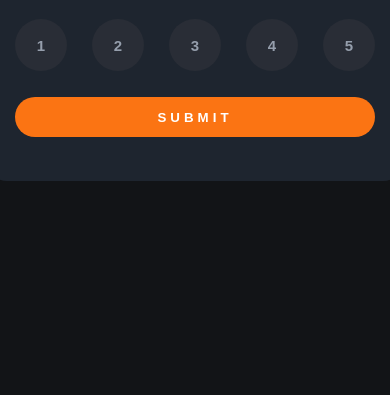
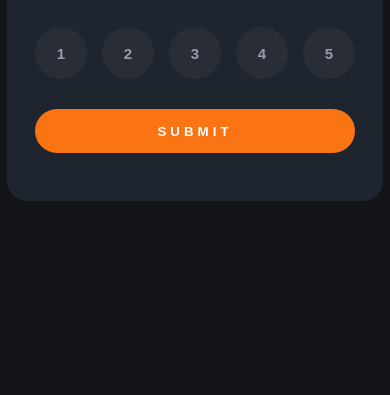
Before and after one commit to jrealesdelaossa/FM-Interactive-rating-component, a plain HTML site: page index.html in a window 390 px wide. Shown: the part 449-844 px from the top of the page. Drawn offline with Linux system fonts and the light colour scheme.

Commit message:
mobile design complete

```diff
--- a/style.css
+++ b/style.css
@@ -84,3 +84,15 @@ body {
     letter-spacing: 4px;
     margin: 16px 0;
 }
+
+/* media query for mobile design */
+@media (max-width: 750px) {
+    .main-container {
+        width: 320px;
+        height: 400px;
+    }
+
+    .btn-submit {
+        height: 44px;
+    }
+}
```
